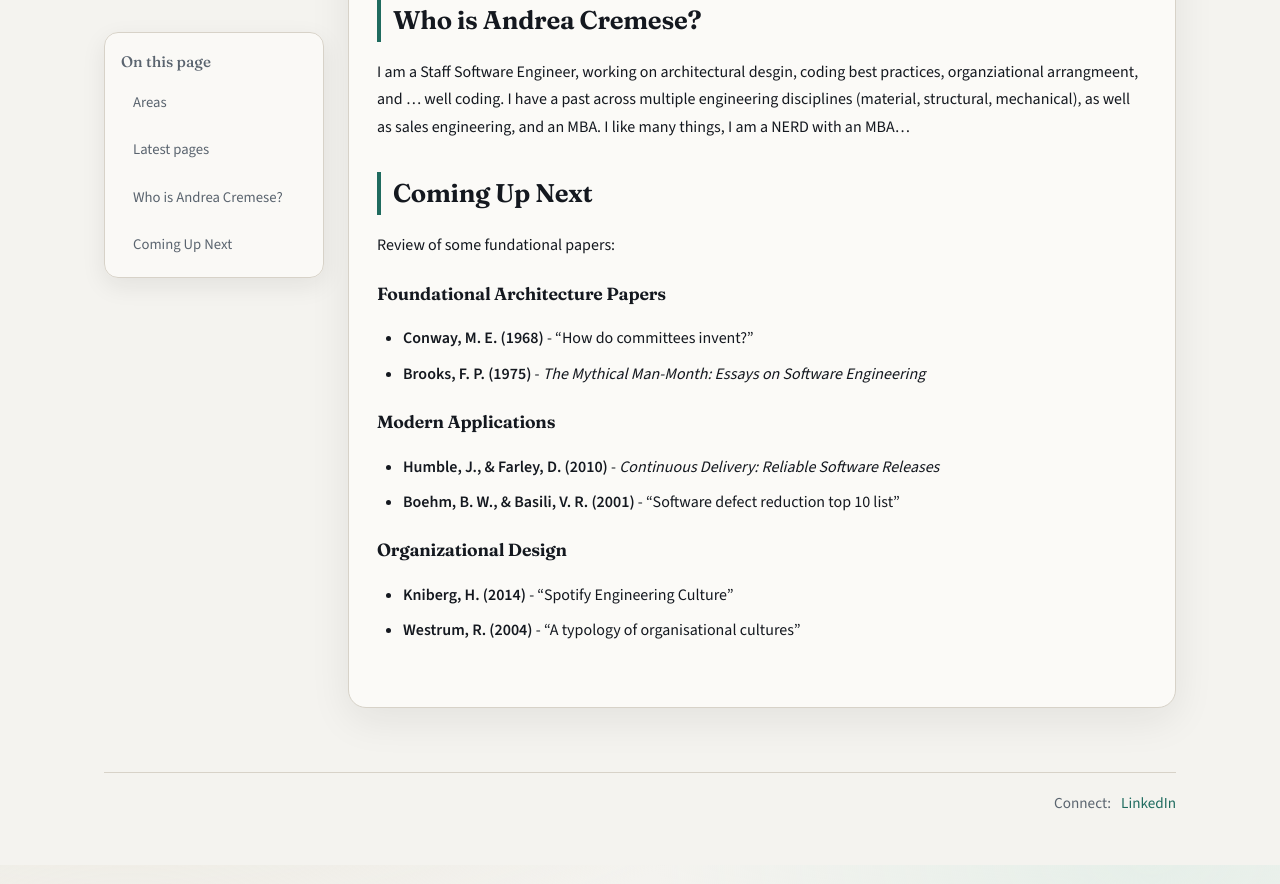
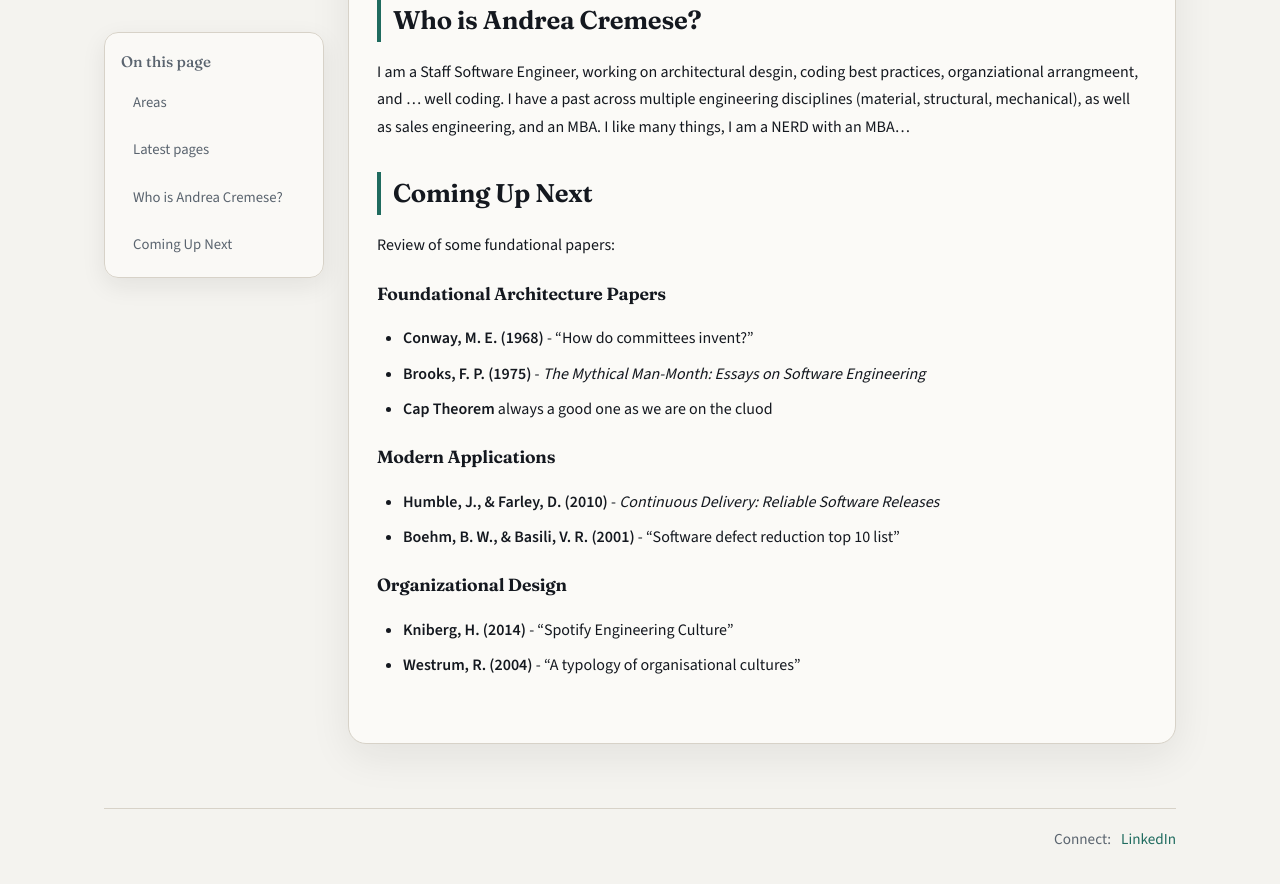
Before and after one commit to andreacremese/andreacremese.github.io, a Jekyll site: the page built from index.md, in a window 1280 px wide and 900 px high, scrolled down 1113 px. Shown: the top 884 px of the window. Built offline with Jekyll 4.4.1, drawn with Linux system fonts in a browser that asks for light colours.

Commit message:
update with some ideas

```diff
--- a/index.md
+++ b/index.md
@@ -47,6 +47,7 @@ Review of some fundational papers:
 ### Foundational Architecture Papers
 - **Conway, M. E. (1968)** - "How do committees invent?"
 - **Brooks, F. P. (1975)** - *The Mythical Man-Month: Essays on Software Engineering*
+- **Cap Theorem** always a good one as we are on the cluod
 
 ### Modern Applications
 - **Humble, J., & Farley, D. (2010)** - *Continuous Delivery: Reliable Software Releases*
```
